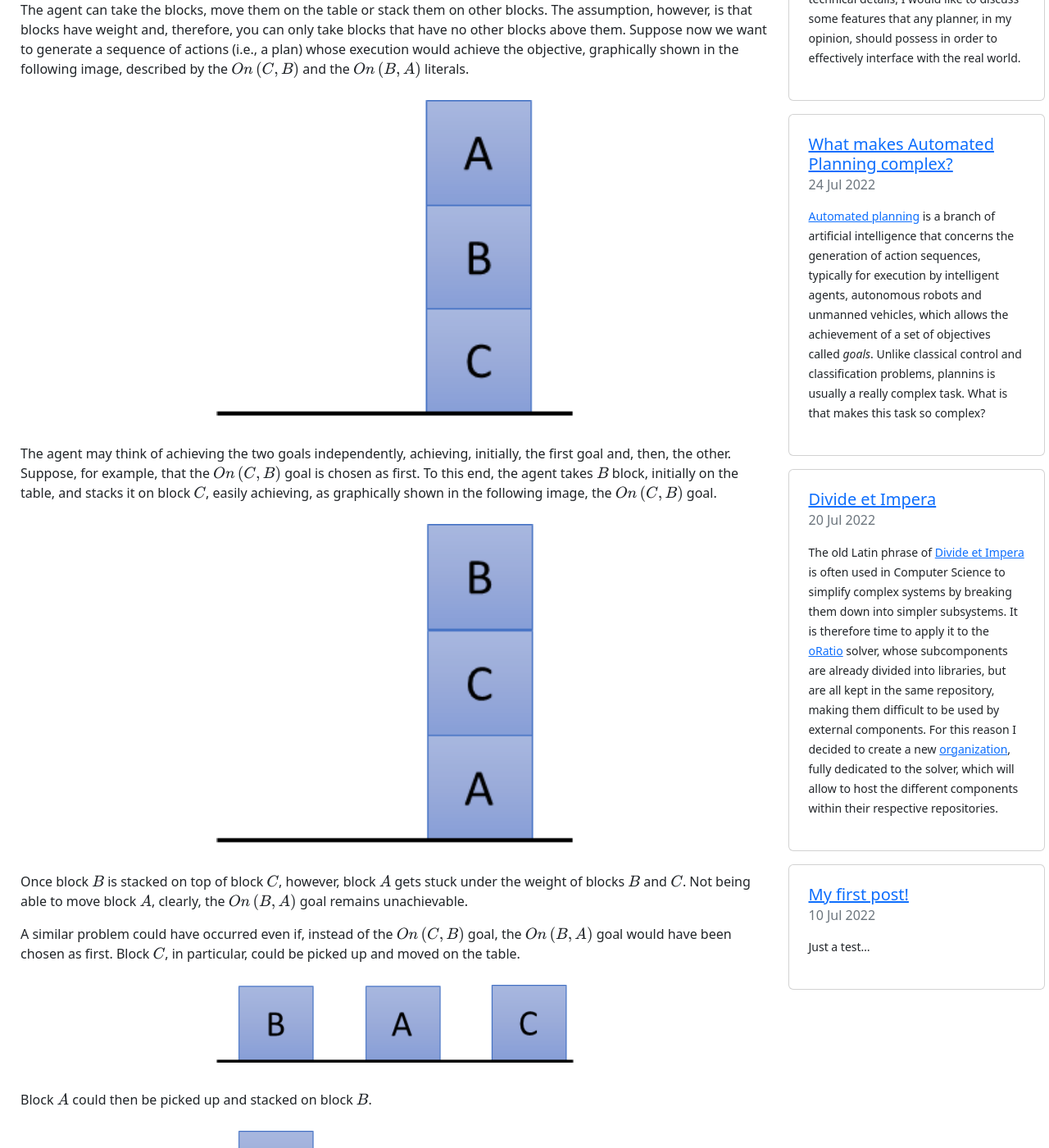
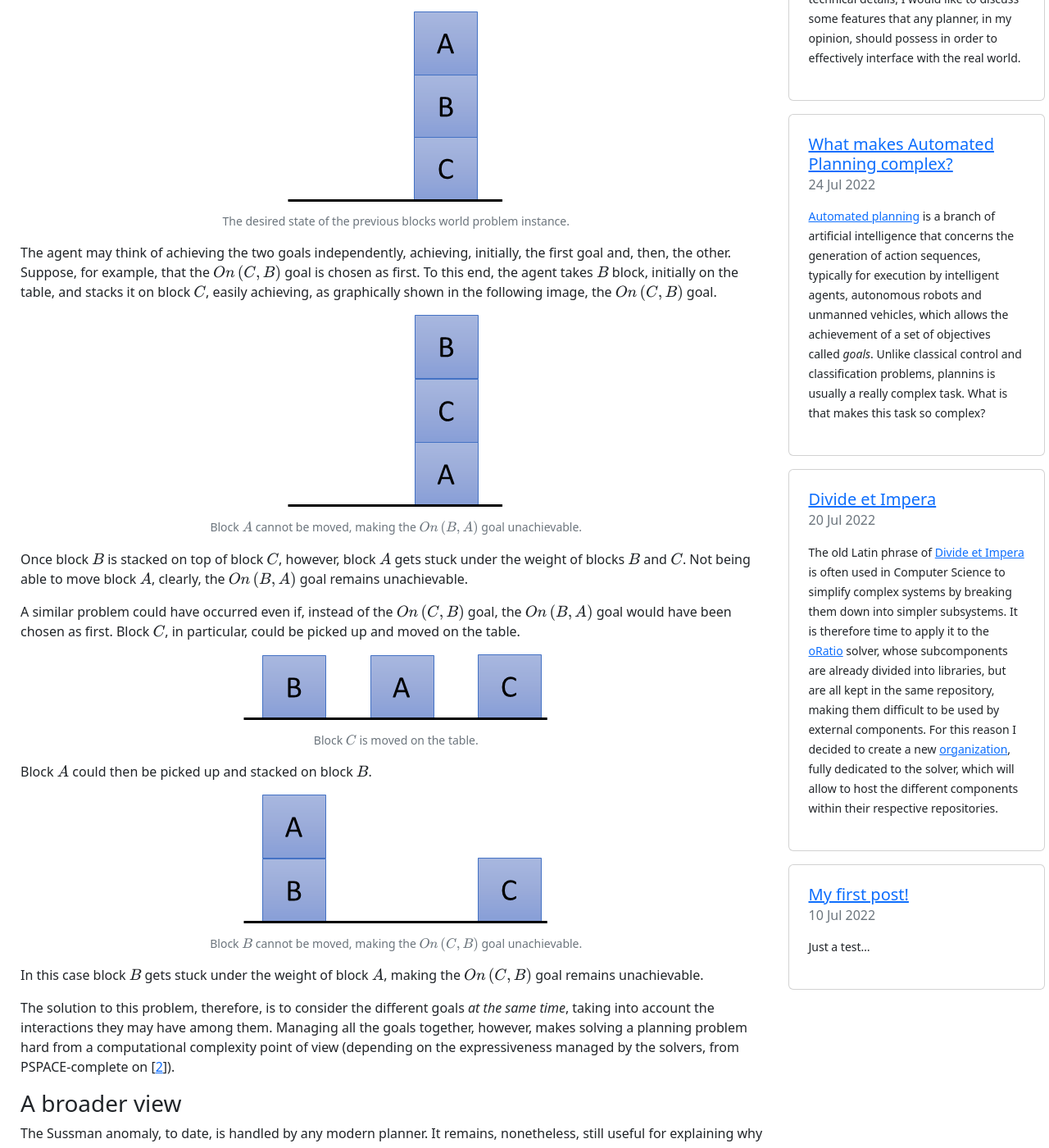
Before and after one commit to riccardodebenedictis/riccardodebenedictis.github.io, a Jekyll site: the page built from _posts/2022-07-24-planning_complexity.md, in a window 1280 px wide and 1400 px high, scrolled down 783 px. Shown: the whole window at 82% size. Built offline with Jekyll 4.4.1, drawn with Linux system fonts in a browser that asks for light colours; some of the changed text lies outside the part shown.

Commit message:
minor improvements..

```diff
--- a/_posts/2022-07-24-planning_complexity.md
+++ b/_posts/2022-07-24-planning_complexity.md
@@ -9,25 +9,40 @@ In 1973, in his PhD thesis, Gerald Jay Sussman shows some problems of the planne
 
 In order to describe these issues, suppose we are in a [blocks world](https://en.wikipedia.org/wiki/Blocks_world), a world, typically used in automated planning, in which there are some blocks on a table and the goal is to build one or more vertical stacks of blocks. Possible world states can be described by a set of literals considered true in a particular state, assuming, in a typical [closed-world assumption](https://en.wikipedia.org/wiki/Closed-world_assumption), that literals not explicitly declared as true are false. The initial state, in particular, graphically shown in the following image, could be described by means of the $OnTable\left(A\right)$, the $OnTable\left(B\right)$ and the $On\left(A, C\right)$ literals.
 
-<img style="display: block; margin-left: auto; margin-right: auto; width: 50%; padding: 10px;" src="{{site.url}}/figures/2022-07-24-planning_complexity/sa01.png">
+<figure class="figure" class="text-center">
+  <img src="{{site.url}}/figures/2022-07-24-planning_complexity/sa01.png" class="figure-img img-fluid rounded" alt="...">
+  <figcaption class="figure-caption">A possible initial state of a blocks world problem instance.</figcaption>
+</figure>
 
 The agent can take the blocks, move them on the table or stack them on other blocks. The assumption, however, is that blocks have weight and, therefore, you can only take blocks that have no other blocks above them. Suppose now we want to generate a sequence of actions (i.e., a plan) whose execution would achieve the objective, graphically shown in the following image, described by the $On\left(C, B\right)$ and the $On\left(B, A\right)$ literals.
 
-<img style="display: block; margin-left: auto; margin-right: auto; width: 50%; padding: 10px;" src="{{site.url}}/figures/2022-07-24-planning_complexity/sa05.png">
+<figure class="figure" class="text-center">
+  <img src="{{site.url}}/figures/2022-07-24-planning_complexity/sa05.png" class="figure-img img-fluid rounded" alt="...">
+  <figcaption class="figure-caption">The desired state of the previous blocks world problem instance.</figcaption>
+</figure>
 
 The agent may think of achieving the two goals independently, achieving, initially, the first goal and, then, the other. Suppose, for example, that the $On\left(C, B\right)$ goal is chosen as first. To this end, the agent takes $B$ block, initially on the table, and stacks it on block $C$, easily achieving, as graphically shown in the following image, the $On\left(C, B\right)$ goal.
 
-<img style="display: block; margin-left: auto; margin-right: auto; width: 50%; padding: 10px;" src="{{site.url}}/figures/2022-07-24-planning_complexity/sa02.png">
+<figure class="figure" class="text-center">
+  <img src="{{site.url}}/figures/2022-07-24-planning_complexity/sa02.png" class="figure-img img-fluid rounded" alt="...">
+  <figcaption class="figure-caption">Block $A$ cannot be moved, making the $On\left(B, A\right)$ goal unachievable.</figcaption>
+</figure>
 
 Once block $B$ is stacked on top of block $C$, however, block $A$ gets stuck under the weight of blocks $B$ and $C$. Not being able to move block $A$, clearly, the $On\left(B, A\right)$ goal remains unachievable.
 
 A similar problem could have occurred even if, instead of the $On\left(C, B\right)$ goal, the $On\left(B, A\right)$ goal would have been chosen as first. Block $C$, in particular, could be picked up and moved on the table.
 
-<img style="display: block; margin-left: auto; margin-right: auto; width: 50%; padding: 10px;" src="{{site.url}}/figures/2022-07-24-planning_complexity/sa03.png">
+<figure class="figure" class="text-center">
+  <img src="{{site.url}}/figures/2022-07-24-planning_complexity/sa03.png" class="figure-img img-fluid rounded" alt="...">
+  <figcaption class="figure-caption">Block $C$ is moved on the table.</figcaption>
+</figure>
 
 Block $A$ could then be picked up and stacked on block $B$.
 
-<img style="display: block; margin-left: auto; margin-right: auto; width: 50%; padding: 10px;" src="{{site.url}}/figures/2022-07-24-planning_complexity/sa04.png">
+<figure class="figure" class="text-center">
+  <img src="{{site.url}}/figures/2022-07-24-planning_complexity/sa04.png" class="figure-img img-fluid rounded" alt="...">
+  <figcaption class="figure-caption">Block $B$ cannot be moved, making the $On\left(C, B\right)$ goal unachievable.</figcaption>
+</figure>
 
 In this case block $B$ gets stuck under the weight of block $A$, making the $On\left(C, B\right)$ goal remains unachievable.
 
@@ -39,7 +54,10 @@ The Sussman anomaly, to date, is handled by any modern planner. It remains, none
 
 Imagine, for example, the following sadistic situation. There is a dog and, beyond a gate, a nice succulent bone.
 
-<img style="display: block; margin-left: auto; margin-right: auto; width: 50%; padding: 10px;" src="{{site.url}}/figures/2022-07-24-planning_complexity/dog.png">
+<figure class="figure" class="text-center">
+  <img src="{{site.url}}/figures/2022-07-24-planning_complexity/dog.png" class="figure-img img-fluid rounded" alt="...">
+  <figcaption class="figure-caption">A gate separates a dog from a succulent bone.</figcaption>
+</figure>
 
 The gate is, on one side, far from the bone, open. In order to reach the bone, hence, the dog should first *move away* from the bone and, once through the gate, *get closer* and easily reach the tasty booty. However, the dog sees the bone through the gate and smells it. The closer it gets to the bone, the more difficult it will be to move away from it. Whenever the poor dog moves away from the bone to look for an alternative to reach the meal it will see the bone go away, the bone's smell will be fading and, therefore, the dog will end up believing that it is moving in the wrong direction, getting back "closer" to the bone.
 
@@ -47,13 +65,19 @@ In a scenario like this, Sussman's anomaly is represented by the gate that force
 
 If we are particularly lucky, the mountain could have a shape like the one depicted in the following picture. Although with a profile that is not perfectly regular like the one in the figure, the mountain could still have a path similar to that of a [convex](https://en.wikipedia.org/wiki/Convex_function) function.
 
-<img style="display: block; margin-left: auto; margin-right: auto; width: 50%; padding: 10px;" src="{{site.url}}/figures/2022-07-24-planning_complexity/convex.png">
+<figure class="figure" class="text-center">
+  <img src="{{site.url}}/figures/2022-07-24-planning_complexity/convex.png" class="figure-img img-fluid rounded" alt="...">
+  <figcaption class="figure-caption">A convex function.</figcaption>
+</figure>
 
 In this case, of course, wherever we were, we would have to do nothing but go down! It is difficult to demonstrate intelligent behavior in these cases, as even a fairly round stone would be able to return home. It should only roll, taking advantage of gravity, while letting itself be guided by the slope of the mountain.
 
 The situation would become risky, although more interesting, if we were on a mountain with a profile similar to that of the following figure. This shape is typically called the [Ackley function](https://en.wikipedia.org/wiki/Ackley_function) and is often used to test the capabilities of the optimization algorithms.
 
-<img style="display: block; margin-left: auto; margin-right: auto; width: 50%; padding: 10px;" src="{{site.url}}/figures/2022-07-24-planning_complexity/ackley.png">
+<figure class="figure" class="text-center">
+  <img src="{{site.url}}/figures/2022-07-24-planning_complexity/ackley.png" class="figure-img img-fluid rounded" alt="...">
+  <figcaption class="figure-caption">The Ackley function.</figcaption>
+</figure>
 
 In this case, in particular, we wouldn't know where to go! We could not superficially exploit the information coming from the slope of the mountain because, almost certainly, we would end up in a local minimum. Any attempt to reach our vehicle, moreover, would almost certainly require the need to take some steps uphill, forcing us to *move away* from the lowest point to, hopefully, *getting closer* to it, later, and, eventually, finally reach the destination.
 
```
Also changed, not shown: _posts/2022-07-20-divide_et_impera.md (+4 -1 lines), research.md (+4 -1 lines).
